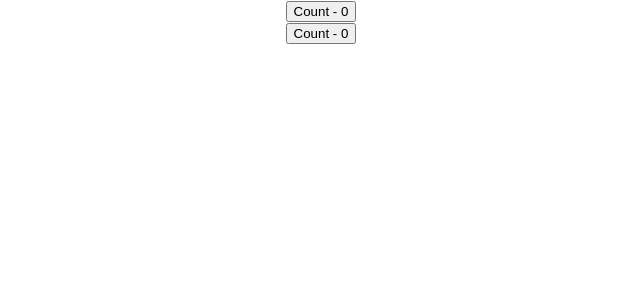
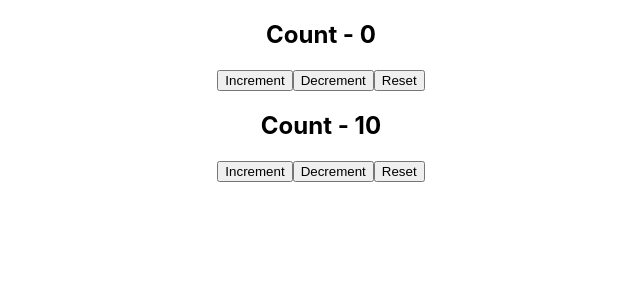
Before and after one commit to SandeepKumar377/ReactJs-Hooks-Tut, a React (Create React App) app: page / in a window 1280 px wide. Shown: the top 300 px of the page, without its empty margins (319-959 px from the left). Built offline with nearby package versions, Linux system fonts and the light colour scheme.

Commit message:
useCustomHook_with_useCounter

```diff
--- a/src/App.js
+++ b/src/App.js
@@ -1,7 +1,9 @@
 import React from 'react';
 import './App.css';
-import CustomHookWithDocTitleOne from './components/CustomHookWithDocTitleOne';
-import CustomHookWithDocTitleTwo from './components/CustomHookWithDocTitleTwo';
+import CustomHookWithCounterOne from './components/CustomHookWithCounterOne';
+import CustomHookWithCounterTwo from './components/CustomHookWithCounterTwo';
+// import CustomHookWithDocTitleOne from './components/CustomHookWithDocTitleOne';
+// import CustomHookWithDocTitleTwo from './components/CustomHookWithDocTitleTwo';
 // import ClassTimer from './components/ClassTimer';
 // import HookTimer from './components/HookTimer';
 // import UseRefHook from './components/UseRefHook';
@@ -54,8 +56,10 @@ function App() {
   // const [count, dispatch] = useReducer(reducer, initialState)
   return (
     <div className="App">
-      <CustomHookWithDocTitleOne/>
-      <CustomHookWithDocTitleTwo/>
+      <CustomHookWithCounterOne/>
+      <CustomHookWithCounterTwo/>
+      {/* <CustomHookWithDocTitleOne/>
+      <CustomHookWithDocTitleTwo/> */}
       {/* <ClassTimer />
       <HookTimer /> */}
       {/* <UseRefHook/> */}
--- /dev/null
+++ b/src/components/CustomHookWithCounterOne.js
@@ -0,0 +1,17 @@
+import React from 'react'
+import useCounter from '../hooks/useCounter'
+
+const CustomHookWithCounterOne = () => {
+    const [count, increment, decrement, reset]= useCounter(0, 1)
+    return (
+        <div>
+            <h2>Count - {count} </h2>
+            <button onClick={increment} >Increment</button>
+            <button onClick={decrement} >Decrement</button>
+            <button onClick={reset} >Reset</button>
+
+        </div>
+    )
+}
+
+export default CustomHookWithCounterOne
--- /dev/null
+++ b/src/components/CustomHookWithCounterTwo.js
@@ -0,0 +1,16 @@
+import React from 'react'
+import useCounter from '../hooks/useCounter'
+
+const CustomHookWithCounterTwo = () => {
+    const [count, increment, decrement, reset]= useCounter(10, 10)
+    return (
+        <div>
+            <h2>Count - {count} </h2>
+            <button onClick={increment} >Increment</button>
+            <button onClick={decrement} >Decrement</button>
+            <button onClick={reset} >Reset</button>
+        </div>
+    )
+}
+
+export default CustomHookWithCounterTwo
--- /dev/null
+++ b/src/hooks/useCounter.js
@@ -0,0 +1,18 @@
+import {useState} from 'react'
+
+const useCounter = (initailCount=0, value ) => {
+
+    const [count, setCount] = useState(initailCount)
+    const increment = () => {
+        setCount(prevCount => prevCount + value)
+    }
+    const decrement = () => {
+        setCount(prevCount => prevCount - value)
+    }
+    const reset = () => {
+        setCount(initailCount)
+    }
+    return [count, increment, decrement, reset]
+}
+
+export default useCounter
```
